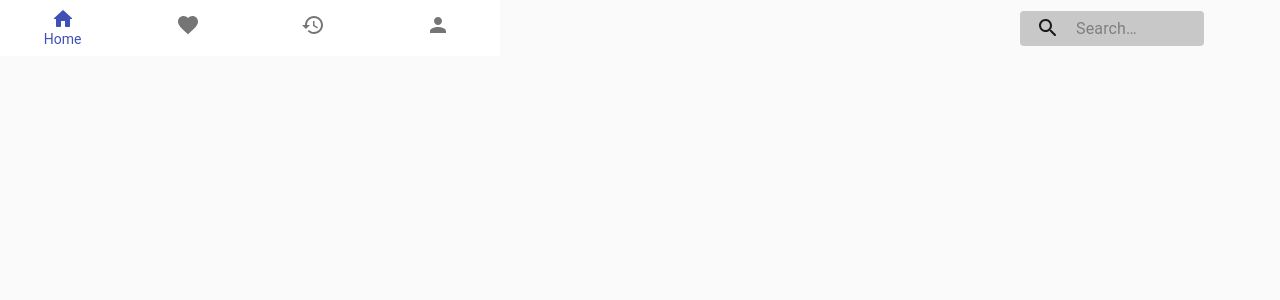
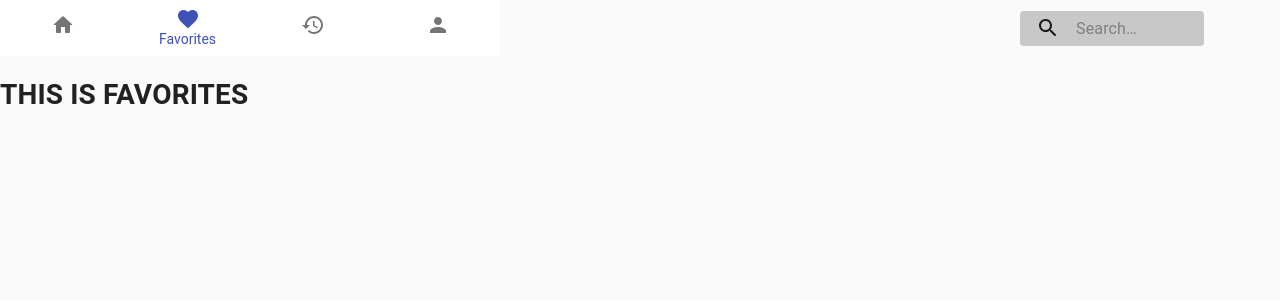
Before and after one commit to ValHappy/Movie-App, a React (Create React App) app: page /favorites in a window 1280 px wide. Shown: the top 300 px of the page. Built offline with nearby package versions, Linux system fonts and the light colour scheme.

Commit message:
Obtener ID movie y cambio de rutas navbar

```diff
--- a/src/components/Menu/Menu.js
+++ b/src/components/Menu/Menu.js
@@ -4,21 +4,21 @@ import HomeRounded from '@material-ui/icons/HomeRounded';
 import RestoreIcon from '@material-ui/icons/Restore';
 import FavoriteIcon from '@material-ui/icons/Favorite';
 import Person from '@material-ui/icons/Person';
+import { withRouter } from 'react-router-dom';
 
-function Navbar(props) {
+function Menu(props) {
     const classes = useStyles();
-    const [value, setValue] = React.useState('home');
 
     function handleChange(event, newValue) {
-        setValue(newValue);
+        props.history.push(newValue);
     }
 
     return (
-        <BottomNavigation value={value} onChange={handleChange} className={classes.root}>
-            <BottomNavigationAction label="Home" value="home" icon={<HomeRounded />} />
-            <BottomNavigationAction label="Favorites" value="favorites" icon={<FavoriteIcon />} />
-            <BottomNavigationAction label="History" value="history" icon={<RestoreIcon />} />
-            <BottomNavigationAction label="Profile" value="profile" icon={<Person />} />
+        <BottomNavigation value={props.location.pathname} onChange={handleChange} className={classes.root}>
+            <BottomNavigationAction label="Home" value="/" icon={<HomeRounded />} />
+            <BottomNavigationAction label="Favorites" value="/favorites" icon={<FavoriteIcon />} />
+            <BottomNavigationAction label="History" value="/history" icon={<RestoreIcon />} />
+            <BottomNavigationAction label="Profile" value="/profile" icon={<Person />} />
         </BottomNavigation>
     );
 }
@@ -29,4 +29,5 @@ const useStyles = makeStyles(theme => ({
     }
 }));
 
-export default Navbar;
+//withRouter → inyecta location, history y match
+export default withRouter(Menu);
--- a/src/components/Search/Search.js
+++ b/src/components/Search/Search.js
@@ -3,6 +3,7 @@ import superagent from 'superagent';
 import { makeStyles, InputBase } from '@material-ui/core';
 import SearchRoundedIcon from '@material-ui/icons/SearchRounded';
 import { fade } from '@material-ui/core/styles';
+import { withRouter } from 'react-router-dom';
 
 const APIKEY = '2c73b0f220a02912d9c2cd39c09588e2';
 const SERVER = 'https://api.themoviedb.org';
@@ -24,8 +25,8 @@ function Search(props) {
         });
     }
 
-    const handleClick = () => {
-        console.log("holi :c soy la lista");
+    const handleClick = (myID) => {
+        props.history.push('/movies/' + myID)
     }
 
     return (
@@ -44,9 +45,8 @@ function Search(props) {
 
             <div>
                 {movies && <ul>
-                    {movies.map((elem) => {
-                        return <li onClick={handleClick} key={elem.id}>{elem.title} - {elem.id}</li>
-                        //Usar el ID para traer toda la info de la peli /movie/id
+                    {movies.splice(0, 5).map((elem) => {
+                        return <li onClick={() => handleClick(elem.id)} key={elem.id}>{elem.title} - {elem.id}</li>
                     })}
                 </ul>}
             </div>
@@ -100,4 +100,4 @@ const useStyles = makeStyles(theme => ({
     },
 }));
 
-export default Search;
+export default withRouter(Search);
--- a/src/containers/App/App.js
+++ b/src/containers/App/App.js
@@ -1,10 +1,11 @@
 import React from 'react';
 import { makeStyles, CssBaseline } from '@material-ui/core';
 import { BrowserRouter as Router, Route } from 'react-router-dom';
+import Menu from '../../components/Menu/Menu';
+import Search from '../../components/Search/Search';
 import Home from '../Home/Home';
-import Menu from '../../components/Menu/Menu';
 import Movies from '../Movies/Movies'
-import Search from '../../components/Search/Search';
+import Favorites from '../Favorites/Favorites';
 
 function App() {
     const classes = useStyles();
@@ -18,12 +19,12 @@ function App() {
                 </div>
             </div>
 
-            <div className={classes.container}>
-                <Route path="/" exact component={Home} />
-                <Route path="/movie" component={Movies} />
+            <Route path="/" exact component={Home} />
+            <Route path="/movies" component={Movies} />
+            <Route path="/favorites" component={Favorites} />
 
-                <CssBaseline />
-            </div>
+            <CssBaseline />
+
         </Router>
     );
 }
@@ -34,17 +35,13 @@ const useStyles = makeStyles(theme => ({
         height: '100%',
         display: 'flex',
         alignItems: 'center',
+        zIndex: '0'
     },
     searchContainer: {
-        marginLeft: '40%'
+        marginLeft: '40%',
     },
-    container: {
-        width: '100%',
-        height: '100%',
-        display: 'flex',
-        flexDirection: 'column',
-        alignItems: 'center',
-    },
+    search: {
+    }
 }));
 
 export default App;
--- /dev/null
+++ b/src/containers/Favorites/Favorites.js
@@ -0,0 +1,11 @@
+import React from 'react';
+
+function Favorites(props) {
+    return (
+        <div>
+            <h1>THIS IS FAVORITES</h1>
+        </div>
+    );
+}
+
+export default Favorites;
```
